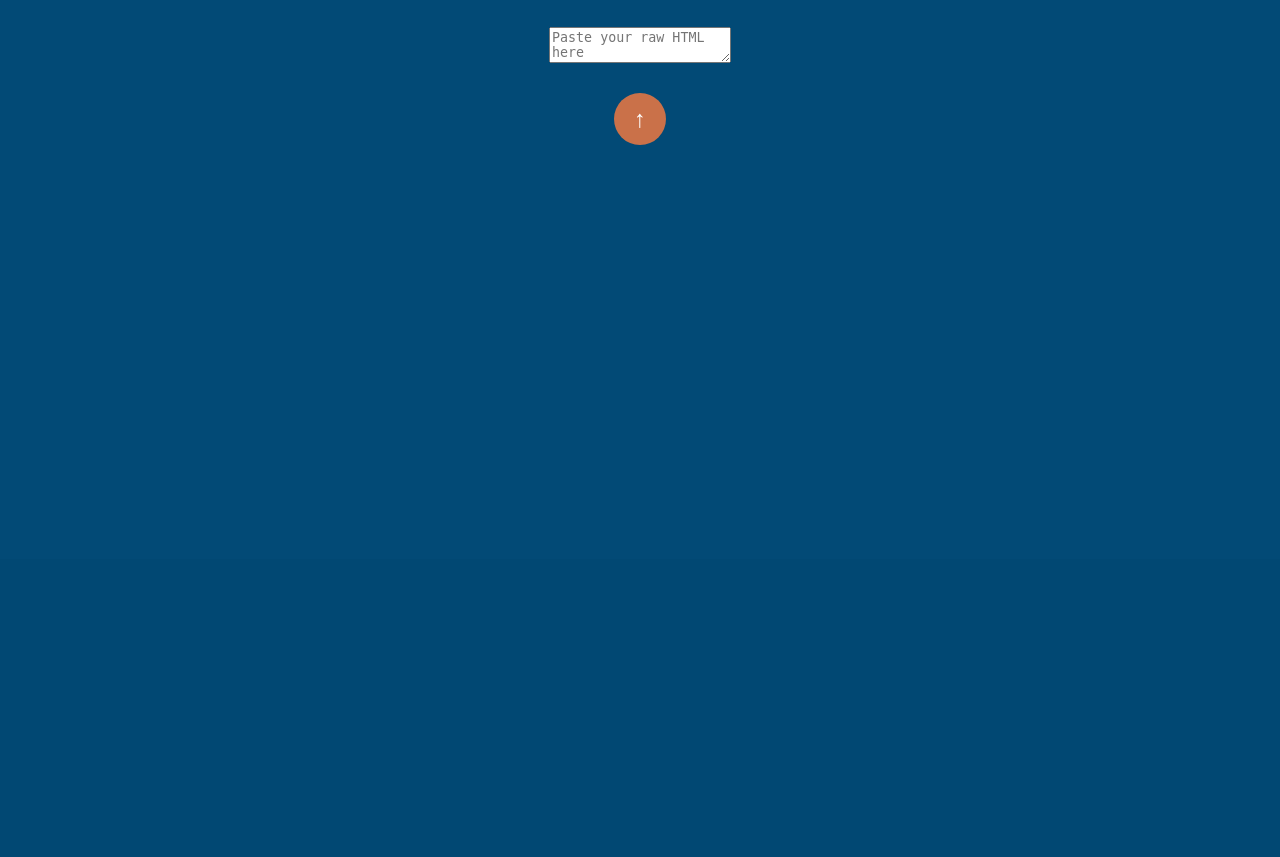
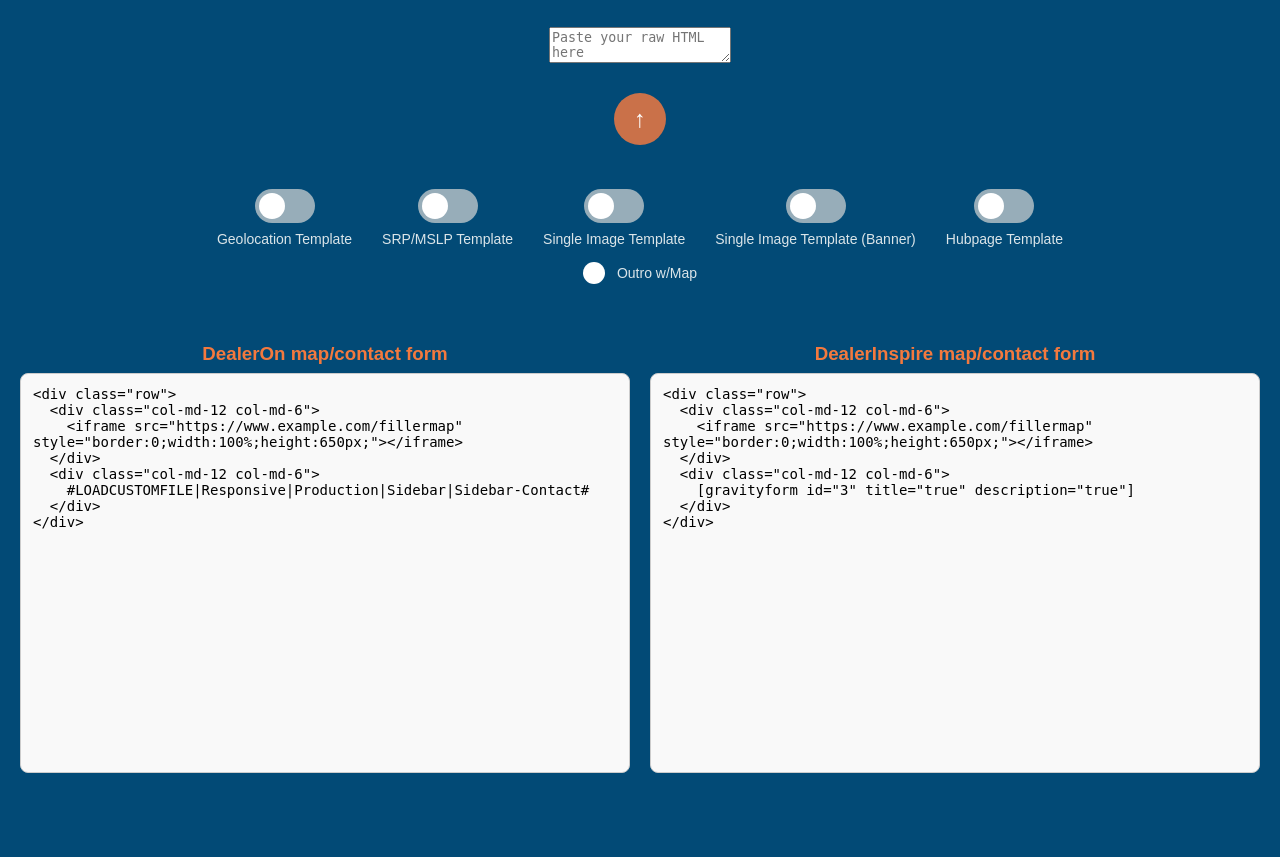
Before and after one commit to mabolden/stream-companies-upi, a Flask app: page / in a window 1280 px wide. Shown: the part 241-1098 px from the top of the page. Before the commit the page ends 386 px from the top, so only its background shows below. Run offline with Flask 3, Linux system fonts and the light colour scheme; some libraries are stand-ins or nearby versions.

Commit message:
Update index.html

```diff
--- a/templates/index.html
+++ b/templates/index.html
@@ -4,6 +4,7 @@
     <meta charset="UTF-8" />
     <meta name="viewport" content="width=device-width, initial-scale=1.0"/>
     <title>Stream Companies Content Generator</title>
+
     <link rel="stylesheet" href="{{ url_for('static', filename='style.css') }}">
 
     <!-- Layout Styles -->
@@ -80,6 +81,7 @@
 
 <body>
 
+    <!-- Header -->
     <div class="banner">
         <div class="logo-container">
             <img src="{{ url_for('static', filename='Stream_Logo.png') }}" alt="Stream Companies Logo">
@@ -87,8 +89,10 @@
         <h1>Stream Companies UPI (Content Generator)</h1>
     </div>
 
+    <!-- Main Content -->
     <div class="content">
 
+        <!-- UPI Logo -->
         <div style="display:flex;justify-content:center;align-items:center;margin-top:10px;">
             <img src="{{ url_for('static', filename='UPI_Logo.png') }}"
                  alt="Unpaid Intern Logo"
@@ -97,26 +101,106 @@
 
         <h2>Hi! I'm your personal UPI</h2>
 
+        <!-- Input Form -->
         <form method="POST">
 
+            <!-- HTML Editor -->
             <div class="editor-container">
                 <textarea id="html_content" name="html_content" placeholder="Paste your raw HTML here"></textarea>
             </div>
 
+            <!-- Submit Button -->
             <div style="text-align:center;">
                 <button class="button" type="submit"><strong>↑</strong></button>
             </div>
 
+            <!-- Template Toggles -->
+            <div class="toggle-row">
+                <label class="switch-label">
+                    <input type="checkbox" id="geo_toggle" name="geo_toggle">
+                    <span class="slider"></span>
+                    <div class="switch-text">Geolocation Template</div>
+                </label>
+
+                <label class="switch-label">
+                    <input type="checkbox" id="mslp_toggle" name="mslp_toggle">
+                    <span class="slider"></span>
+                    <div class="switch-text">SRP/MSLP Template</div>
+                </label>
+
+                <label class="switch-label">
+                    <input type="checkbox" id="single_image_toggle" name="single_image_toggle">
+                    <span class="slider"></span>
+                    <div class="switch-text">Single Image Template</div>
+                </label>
+
+                <label class="switch-label">
+                    <input type="checkbox" id="single_banner_toggle" name="single_image_banner_toggle">
+                    <span class="slider"></span>
+                    <div class="switch-text">Single Image Template (Banner)</div>
+                </label>
+
+                <label class="switch-label">
+                    <input type="checkbox" id="hubpage_toggle" name="hubpage_toggle">
+                    <span class="slider"></span>
+                    <div class="switch-text">Hubpage Template</div>
+                </label>
+            </div>
+
+            <!-- Map Option -->
+            <div class="map-check-row">
+                <label class="map-check">
+                    <input type="checkbox" id="map_outro_toggle" name="map_outro_toggle">
+                    <span class="map-check__dot"></span>
+                    <div class="switch-text">Outro w/Map</div>
+                </label>
+            </div>
+
         </form>
 
+        <!-- Download Output -->
         {% if download_url %}
         <div class="download-container">
             <a class="download-button" href="{{ download_url }}" download>Download Output File</a>
         </div>
         {% endif %}
 
+        <!-- Reference Snippets -->
+        <div class="code-snippet-container">
+
+            <div class="code-box">
+                <h3>DealerOn map/contact form</h3>
+                <textarea readonly>
+<div class="row">
+  <div class="col-md-12 col-md-6">
+    <iframe src="https://www.example.com/fillermap" style="border:0;width:100%;height:650px;"></iframe>
+  </div>
+  <div class="col-md-12 col-md-6">
+    #LOADCUSTOMFILE|Responsive|Production|Sidebar|Sidebar-Contact#
+  </div>
+</div>
+                </textarea>
+            </div>
+
+            <div class="code-box">
+                <h3>DealerInspire map/contact form</h3>
+                <textarea readonly>
+<div class="row">
+  <div class="col-md-12 col-md-6">
+    <iframe src="https://www.example.com/fillermap" style="border:0;width:100%;height:650px;"></iframe>
+  </div>
+  <div class="col-md-12 col-md-6">
+    [gravityform id="3" title="true" description="true"]
+  </div>
+</div>
+                </textarea>
+            </div>
+
+        </div>
+
     </div>
 
+    <!-- Scripts -->
     <script>
         document.addEventListener('DOMContentLoaded', function () {
 
@@ -124,27 +208,22 @@
                 height: 200,
                 width: 600,
 
-                /* Content filtering */
                 allowedContent: false,
                 extraAllowedContent: 'h1 h2 h3 h4 h5 h6 p ul ol li strong em a[href] br',
 
-                /* Formatting */
                 format_tags: 'p;h1;h2;h3;h4;h5;h6',
                 autoParagraph: false,
 
-                /* Paste handling */
                 forcePasteAsPlainText: true,
                 pasteFromWordRemoveFontStyles: true,
                 pasteFromWordRemoveStyles: true,
 
-                /* Inline style suppression */
                 removeFormatAttributes: 'style,font,span',
                 removeFormatTags: 'span',
 
-                /* Editor appearance (isolated, neutral) */
                 contentsCss: [
                     'data:text/css,' +
-                    'body{background:#ffffff;color:#000000;font-family:Arial,Helvetica,sans-serif;padding:12px;}' +
+                    'body{background:#ffffff;color:#000;font-family:Arial,Helvetica,sans-serif;padding:12px;}' +
                     'h1{font-size:2em;}h2{font-size:1.6em;}h3{font-size:1.35em;}' +
                     'h4{font-size:1.15em;}h5{font-size:1em;}h6{font-size:.9em;}'
                 ],
@@ -152,6 +231,26 @@
                 removePlugins: 'elementspath,resize'
             });
 
+            const toggles = [
+                'geo_toggle',
+                'mslp_toggle',
+                'single_image_toggle',
+                'single_banner_toggle',
+                'hubpage_toggle'
+            ];
+
+            toggles.forEach(id => {
+                document.getElementById(id).addEventListener('change', function () {
+                    if (this.checked) {
+                        toggles.forEach(otherId => {
+                            if (otherId !== id) {
+                                document.getElementById(otherId).checked = false;
+                            }
+                        });
+                    }
+                });
+            });
+
         });
     </script>
 
```
